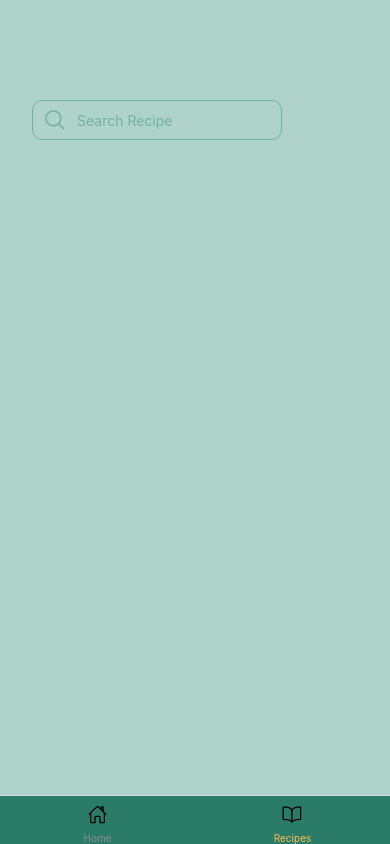
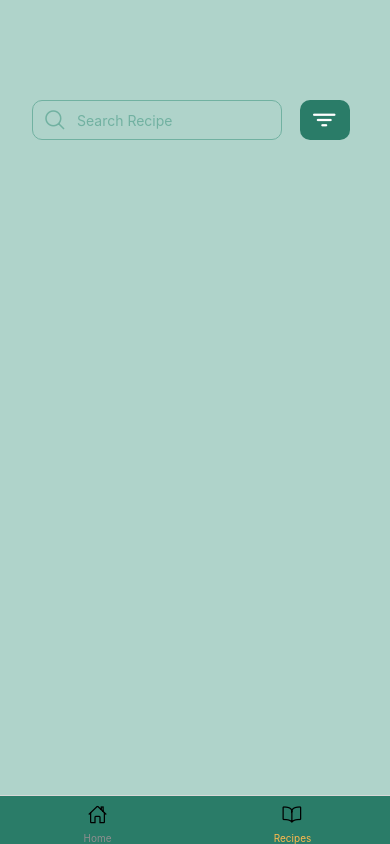
Before and after one commit to SamerSawan/RecipeApp, a React Native app: screen /Recipes in a window 390 px wide. Built offline with nearby package versions, Linux system fonts and the light colour scheme.

Commit message:
added filter button UI to Recipe Screen

```diff
--- a/screens/RecipesScreen.js
+++ b/screens/RecipesScreen.js
@@ -1,9 +1,17 @@
 import { StyleSheet, View, Text } from "react-native";
 import SearchBar from "../components/Util/SearchBar";
+import Button from "../components/Util/Button";
 
 function RecipesScreen() {
     return (
-        <SearchBar />
+        <>
+        <View style={styles.container}>
+            <SearchBar />
+            <Button style={styles.filter} name="filter" size={24} color="white"/>
+        </View>
+
+        </>
+
     )
 }
 
@@ -12,9 +20,18 @@ export default RecipesScreen;
 const styles = StyleSheet.create({
     container: {
         flex: 1,
+        flexDirection: 'row',
+        justifyContent: 'center',
         backgroundColor: "#AFD3CA"
     },
-    text: {
-        margin: 100
+    filter: {
+        marginTop: 100,
+        marginRight: 40,
+        backgroundColor: '#2A7C68',
+        height: 40,
+        width: 50,
+        alignItems: 'center',
+        justifyContent: 'center',
+        borderRadius: 10,
     }
 })
```
